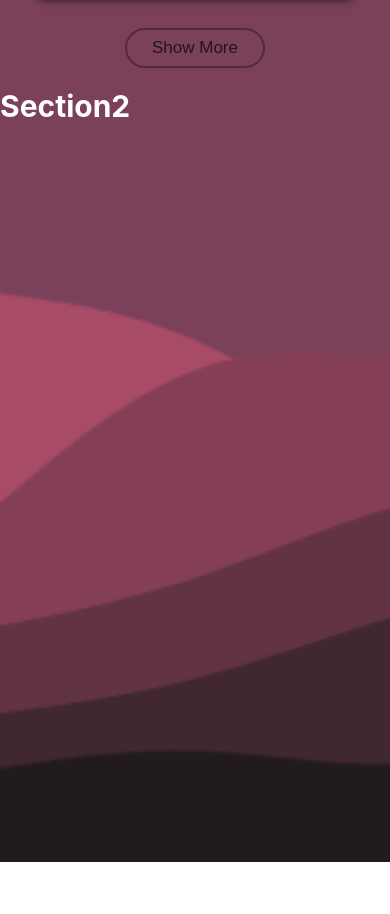
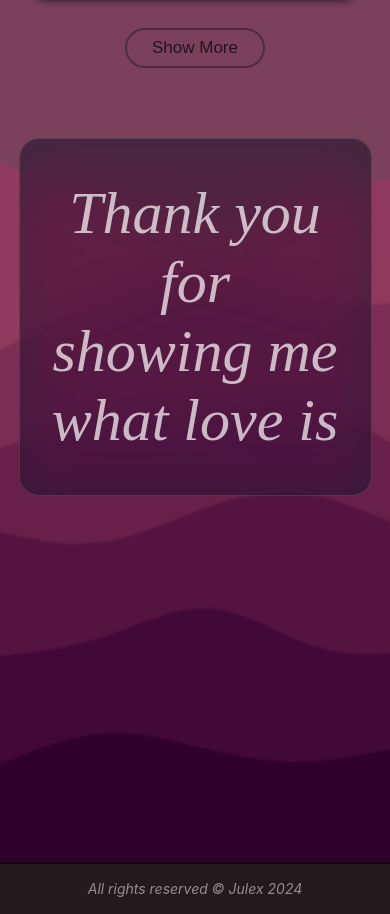
Before and after one commit to OmmniDevv/Likei, a React (Vite) app: page / in a window 390 px wide. Shown: the part 5533-6447 px from the top of the page. Before the commit the page ends 6395 px from the top, so only its background shows below. Built offline with nearby package versions, Linux system fonts and the light colour scheme.

Commit message:
Modified

```diff
--- a/src/pages/Homepage/Section1/Section1Styles.module.css
+++ b/src/pages/Homepage/Section1/Section1Styles.module.css
@@ -66,6 +66,7 @@
   margin-top: 30px;
   margin-bottom: 20px;
   background-color: rgba(255, 255, 255, 0);
+  color: black;
   border: none;
   transition: all 0.3s ease-in-out;
   cursor: pointer;
--- a/src/pages/Homepage/Section2/Section2.jsx
+++ b/src/pages/Homepage/Section2/Section2.jsx
@@ -1,11 +1,28 @@
 import React from "react";
+import { useEffect } from "react";
 import styles from "./Section2Styles.module.css";
+import AOS from "aos";
+import "aos/dist/aos.css";
 
 const Section2 = () => {
+  useEffect(() => {
+    AOS.init({
+      duration: 1000,
+    });
+  }, []);
   return (
-    <section className={styles.section2}>
-      <h1>Section2</h1>
-    </section>
+    <div>
+      <section className={styles.section2}>
+        <div data-aos="fade-up" className={styles.section2p1}>
+          <h1 className={styles.section2title}>
+            Thank you<br></br> for <br></br>showing me what love is
+          </h1>
+        </div>
+      </section>
+      <footer className={styles.homepagefooter}>
+        <p>All rights reserved &copy; Julex 2024</p>
+      </footer>
+    </div>
   );
 };
 
--- a/src/pages/Homepage/Section2/Section2Styles.module.css
+++ b/src/pages/Homepage/Section2/Section2Styles.module.css
@@ -1,5 +1,69 @@
 .section2 {
   background: url(../../../assets/section2bg.png);
   background-size: cover;
-  height: calc(100vh - 70px);
+  min-height: calc(100vh - 70px);
+  height: fit-content;
+  display: flex;
+  align-items: center;
 }
+.section2p1 {
+  margin-top: 50px;
+  height: calc(60vh);
+  width: 30%;
+  display: flex;
+  flex-direction: column;
+  align-items: center;
+  justify-content: center;
+  backdrop-filter: blur(25px) saturate(200%);
+  -webkit-backdrop-filter: blur(25px) saturate(200%);
+  background-color: rgba(17, 25, 40, 0.58);
+  border-radius: 100px;
+  border: 1px solid rgba(255, 255, 255, 0.125);
+  margin-left: 100px;
+  border-radius: 20px;
+}
+.section2title {
+  text-align: center;
+  font-family: "Times New Roman", Times, serif;
+  font-size: clamp(3em, 5vw, 8em);
+  font-style: italic;
+  font-weight: 500;
+  opacity: 0.7;
+  width: 12ch;
+}
+.homepagefooter {
+  bottom: 0;
+  width: 100%;
+  height: 50px;
+  background-color: #221b1e;
+  display: flex;
+  justify-content: center;
+  align-items: center;
+  font-size: 14px;
+  border-top: 2px solid rgba(0, 0, 0, 0.5);
+  p {
+    opacity: 0.5;
+    font-style: italic;
+  }
+}
+@media screen and (max-width: 1200px) {
+  .section2 {
+    flex-direction: column;
+    align-items: center;
+  }
+  .section2p1 {
+    margin-left: 0;
+    width: 90%;
+    max-width: 30em;
+    justify-content: start;
+    max-height: 50%;
+    height: fit-content;
+  }
+  .section2title {
+    margin-top: 40px;
+    margin-bottom: 40px;
+  }
+  hr {
+    rotate: 90deg;
+  }
+}
```
Also changed, not shown: src/assets/section2bg.png.
